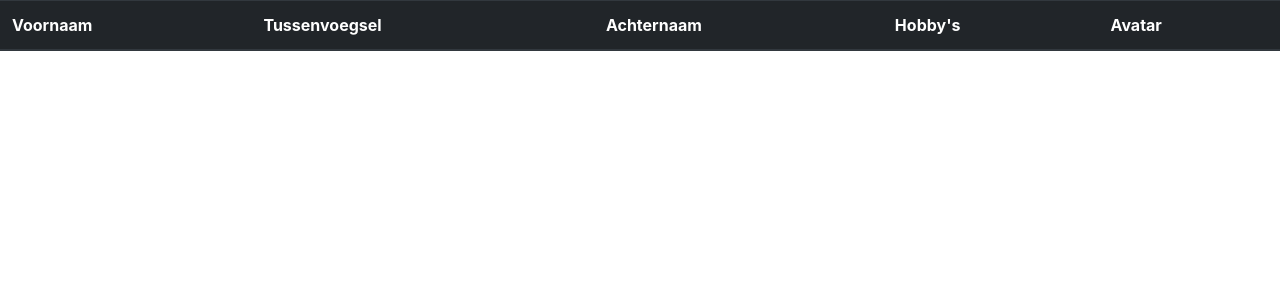
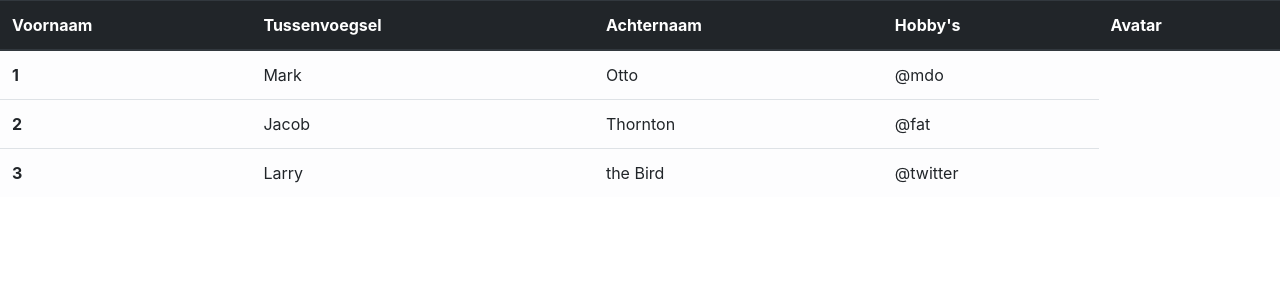
Before and after one commit to rra-am1a-2018/proeftoets-am1a, a PHP site: page /wob_Fatpike.php in a window 1280 px wide. Shown: the top 300 px of the page. Run offline with PHP 8.4, Linux system fonts and the light colour scheme; lists and menus that the app fills with data are empty.

Commit message:
added table body

```diff
--- a/wob_Fatpike.php
+++ b/wob_Fatpike.php
@@ -24,6 +24,27 @@
           <th scope="col">Avatar</th>
         </tr>
       </thead>
+      <tbody>
+        <tr>
+          <th scope="row">1</th>
+          <td>Mark</td>
+          <td>Otto</td>
+          <td>@mdo</td>
+        </tr>
+        <tr>
+          <th scope="row">2</th>
+          <td>Jacob</td>
+          <td>Thornton</td>
+          <td>@fat</td>
+        </tr>
+        <tr>
+          <th scope="row">3</th>
+          <td>Larry</td>
+          <td>the Bird</td>
+          <td>@twitter</td>
+        </tr>
+      </tbody>
+    </table>
 
     <!-- Optional JavaScript -->
     <!-- jQuery first, then Popper.js, then Bootstrap JS -->
```
